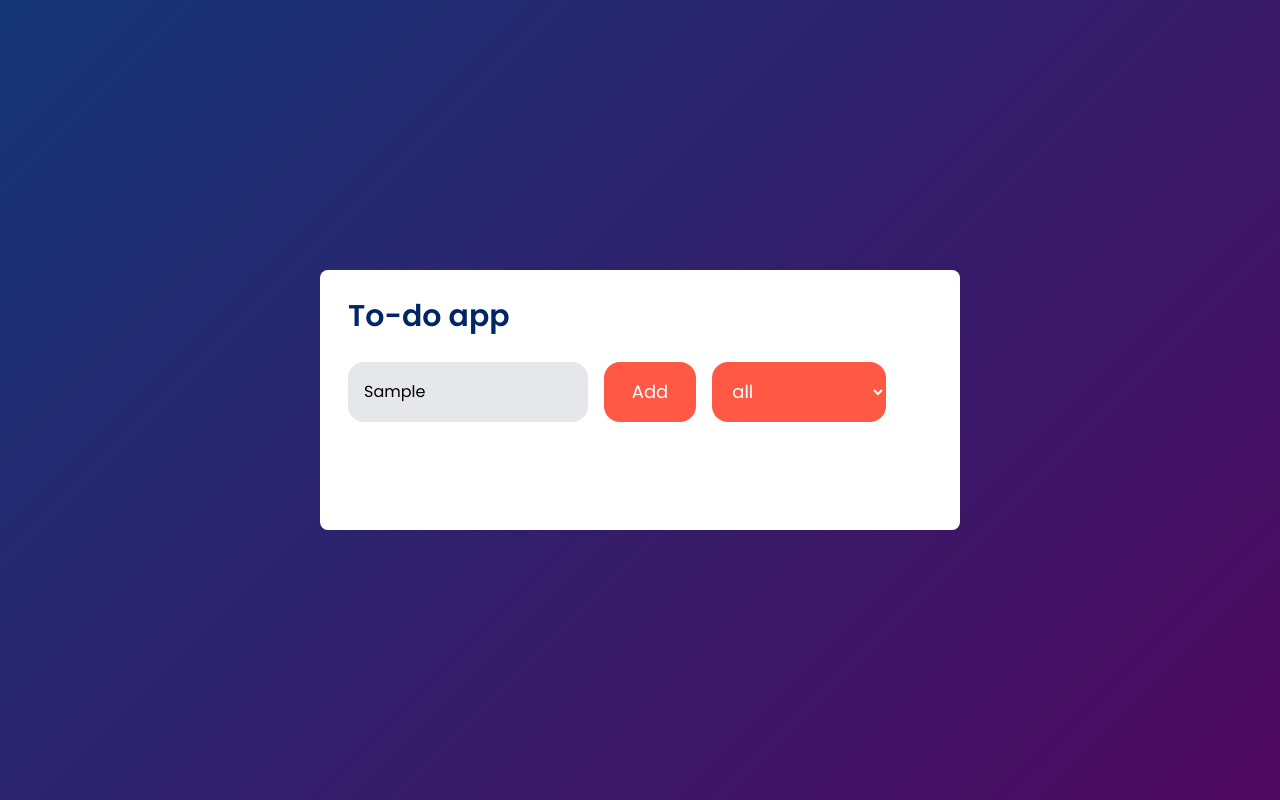
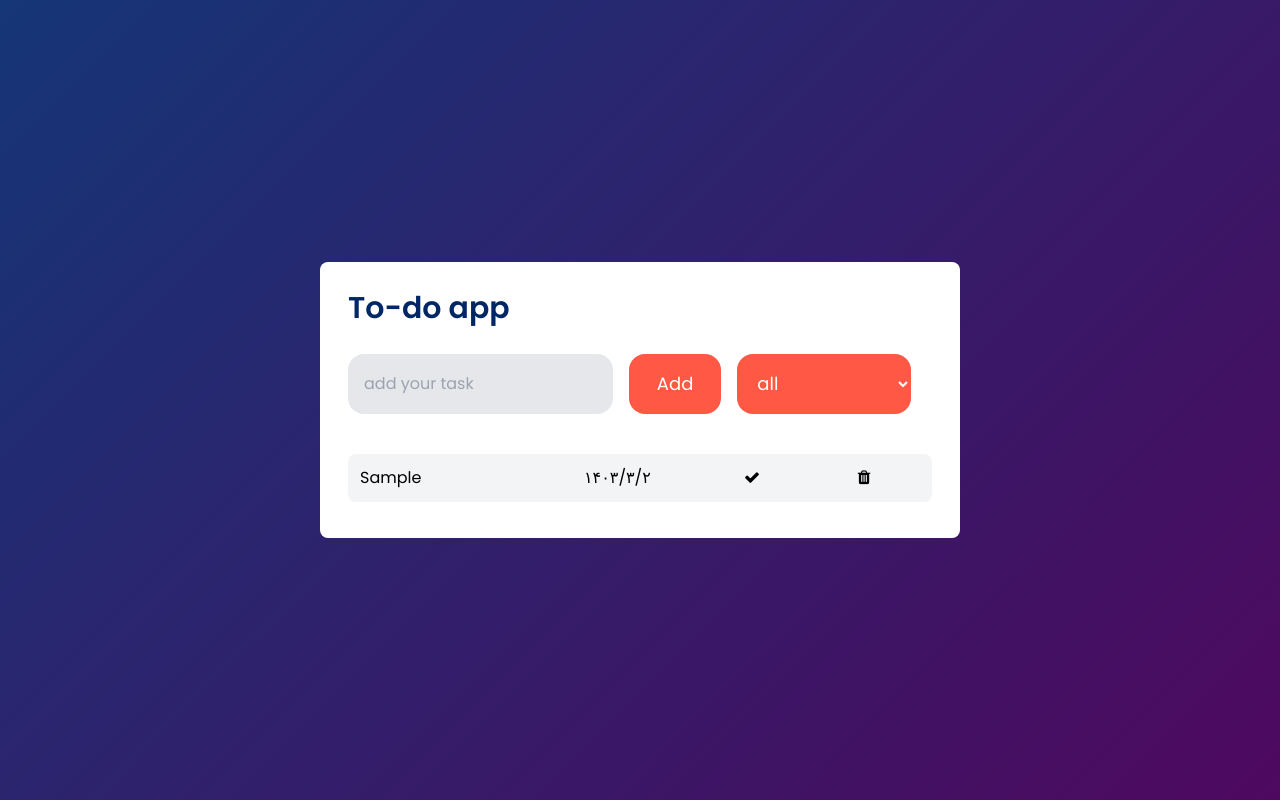
Before and after one commit to Soroosh-Hemati/Todo-list, a website: page public/index.html in a window 1280 px wide. Both pictures are taken after typing "Sample" into the empty fields and a click on the button "Add". Drawn offline with Linux system fonts and the light colour scheme.

Commit message:
Add todos completed

```diff
--- a/public/app.js
+++ b/public/app.js
@@ -0,0 +1,33 @@
+const todos = [];
+const todoForm = document.querySelector(".todo-form");
+const todoInput = document.querySelector(".todo-form .input-box");
+const todoList = document.querySelector(".todo-list");
+todoForm.addEventListener("submit", addNewTodo);
+
+function addNewTodo(e) {
+  e.preventDefault();
+  if (!todoInput.value) return null;
+  const newTodo = {
+    id: Date.now(),
+    createdAt: new Date().toISOString(),
+    title: todoInput.value,
+    isCompleted: false,
+  };
+  todos.push(newTodo);
+
+  let result = "";
+  todos.forEach((todo) => {
+    result += `<li class="todo bg-gray-100 rounded-lg flex flex-wrap p-3 mb-2">
+    <p class="todo-title w-2/5">${todo.title}</p>
+    <span class="todo-createdAt w-1/5">${new Date(todo.createdAt).toLocaleDateString("fa-IR")}</span>
+    <button data-todo-id=${todo.id} class="w-1/5">
+      <i class="todo-check fa fa-check"></i>
+    </button>
+    <button data-todo-id=${todo.id} class="w-1/5">
+      <i class="todo-remove fa fa-trash"></i>
+    </button>
+  </li>`;
+  });
+  todoList.innerHTML = result;
+  todoInput.value = "";
+}
--- a/public/index.html
+++ b/public/index.html
@@ -18,9 +18,8 @@
         <header class="mb-7">
           <h1 class="text-primary text-3xl font-semibold">To-do app</h1>
         </header>
-        <div
-          class="input-section flex justify-between flex-col md:flex-row mb-20"
-        >
+        <div class="input-section flex flex-wrap flex-col md:flex-row mb-10">
+          <form class="todo-form flex w-2/3">
             <input
               type="text"
               class="input-box w-full bg-gray-200 p-4 mb-4 md:mb-0 rounded-2xl border-none outline-none"
@@ -31,7 +30,8 @@
             >
               Add
             </button>
-          <div class="selection flex mb-4 md:mb-0 w-full">
+          </form>
+          <div class="selection flex mb-4 md:mb-0 w-full md:w-1/3">
             <select
               name="todos"
               class="filter-todos bg-secondary text-white rounded-2xl text-lg w-full md:w-auto p-4"
```
Also changed, not shown: public/style.css. Lines whose indentation alone changed are shown as unchanged.
